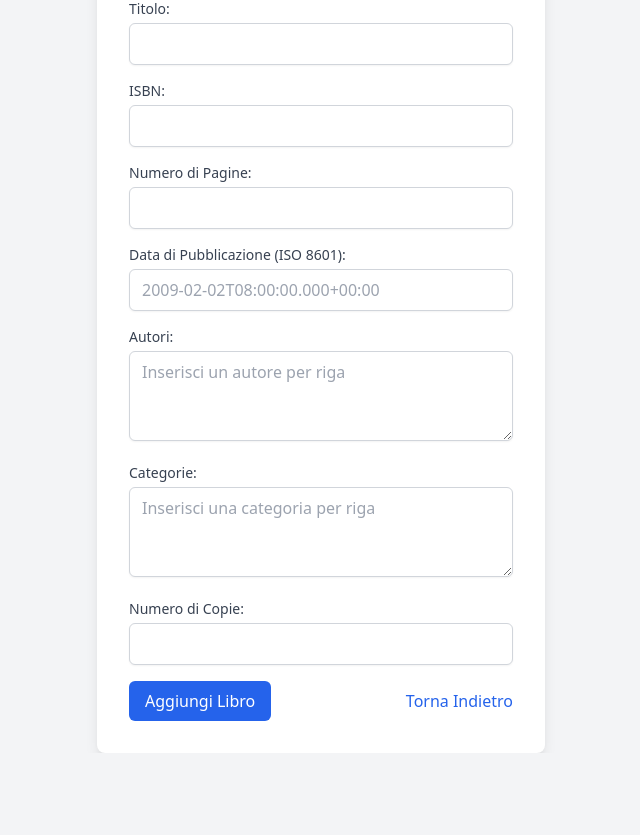
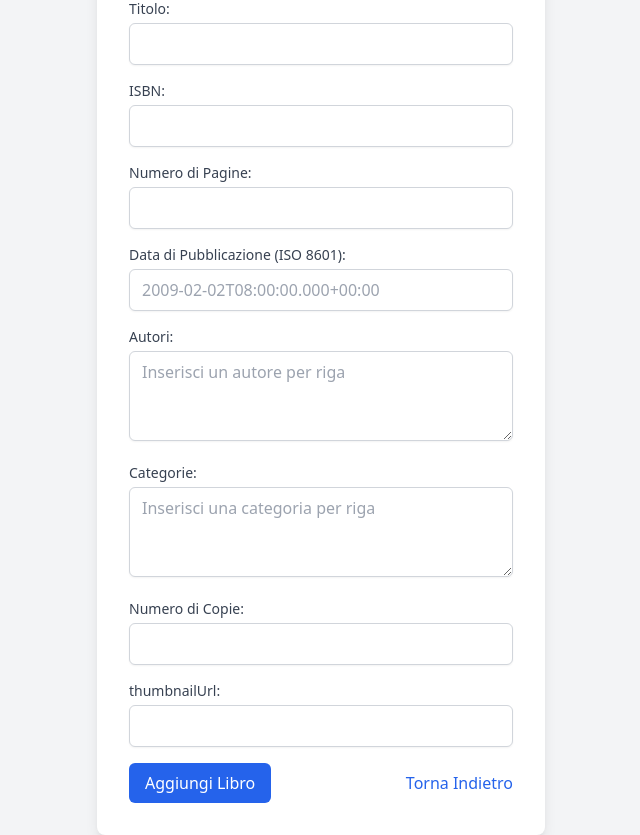
Before and after one commit to marianoktm/BD2-UNISA, a Flask app: page /insert_books in a window 1280 px wide. Shown: the part 89-924 px from the top of the page, without its empty margins (319-959 px from the left). Before the commit the page ends 842 px from the top, so only its background shows below. Run offline with Flask 3, Linux system fonts and the light colour scheme; some libraries are stand-ins or nearby versions.

Commit message:
fix book_insert

```diff
--- a/routes/insert_books_route.py
+++ b/routes/insert_books_route.py
@@ -16,6 +16,7 @@ def insert_books():
 
 @booksBlueprint.post("/add_books")
 def add_books():
+    thumbnailUrl = request.form.get("thumbnail_url")
     title = request.form.get("title")
     isbn = request.form.get("isbn")
     pageCount = int(request.form.get("pageCount"))
@@ -43,6 +44,7 @@ def add_books():
         "isbn": isbn,
         "pageCount": pageCount,
         "publishedDate": publishedDate,
+        "thumbnailUrl": thumbnailUrl,
         "authors": authors,
         "categories": categories,
         "book_id": generate_unique_book_id(),
--- a/templates/insert_books.html
+++ b/templates/insert_books.html
@@ -10,6 +10,7 @@
     <div class="bg-white p-8 rounded-lg shadow-lg w-full max-w-md">
         <h2 class="text-2xl font-bold text-center text-gray-800 mb-6">Inserisci un Nuovo Libro</h2>
         <form action="/add_books" method="POST" class="space-y-4">
+
 
             <!-- Titolo -->
             <div>
@@ -70,6 +71,14 @@
                               focus:outline-none focus:ring-2 focus:ring-blue-500 focus:border-blue-500">
             </div>
 
+            <!-- thumbnail_url -->
+            <div>
+                <label for="thumbnail_url" class="block text-sm font-medium text-gray-700">thumbnailUrl:</label>
+                <input type="text" name="thumbnail_url" id="thumbnail_url" required
+                       class="mt-1 w-full px-3 py-2 border border-gray-300 rounded-md shadow-sm
+                              focus:outline-none focus:ring-2 focus:ring-blue-500 focus:border-blue-500">
+            </div>
+
             <!-- Pulsanti -->
             <div class="flex justify-between items-center">
                 <button type="submit"
```
